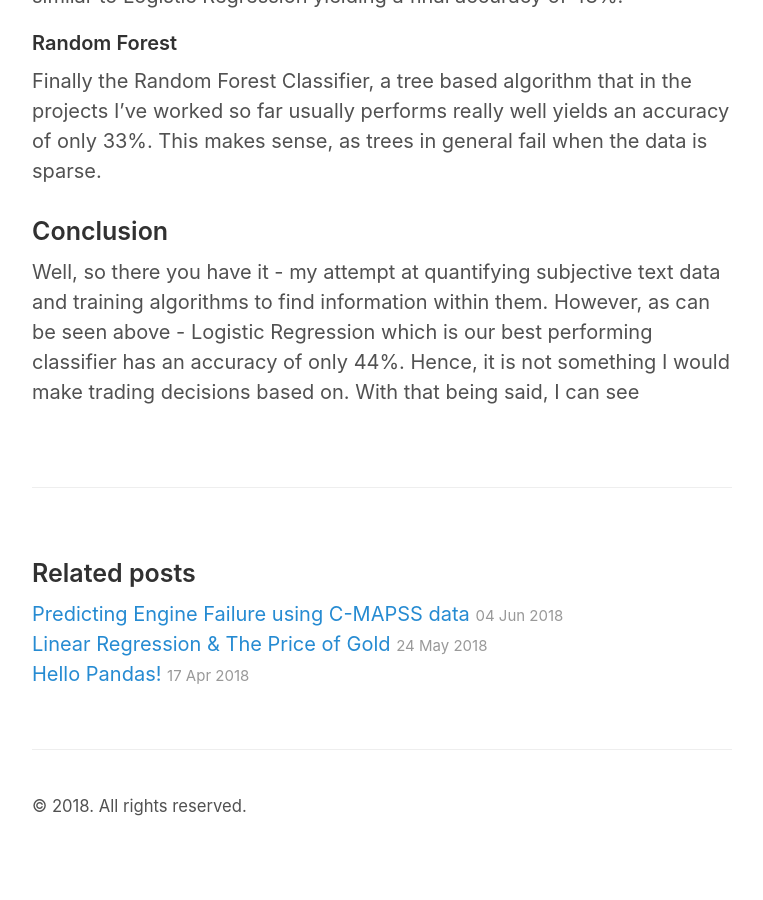
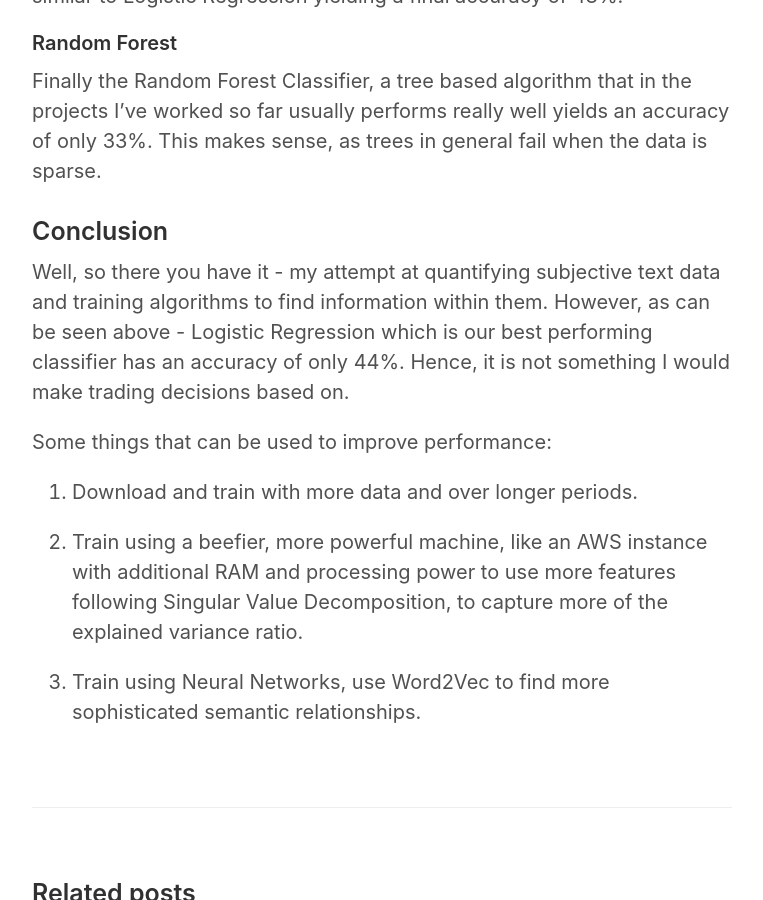
Before and after one commit to YajasD/yajasd.github.io, a Jekyll site: the page built from _posts/2018-06-20-Bullish-Bearish-or-Consolidation.md, in a window 1280 px wide and 900 px high, scrolled down 9750 px. Shown: the whole window, without its empty margins (258-1021 px from the left). Built offline with Jekyll 4.4.1, drawn with Linux system fonts in a browser that asks for light colours; before the commit the page ends 10610 px from its top, so only the background shows below that.

Commit message:
Added conclusion for project4 blog post.

```diff
--- a/_posts/2018-06-20-Bullish-Bearish-or-Consolidation.md
+++ b/_posts/2018-06-20-Bullish-Bearish-or-Consolidation.md
@@ -212,4 +212,12 @@ Finally the Random Forest Classifier, a tree based algorithm that in the project
 
 ### Conclusion
 
-Well, so there you have it - my attempt at quantifying subjective text data and training algorithms to find information within them. However, as can be seen above - Logistic Regression which is our best performing classifier has an accuracy of only 44%. Hence, it is not something I would make trading decisions based on. With that being said, I can see
+Well, so there you have it - my attempt at quantifying subjective text data and training algorithms to find information within them. However, as can be seen above - Logistic Regression which is our best performing classifier has an accuracy of only 44%. Hence, it is not something I would make trading decisions based on.
+
+Some things that can be used to improve performance:
+
+1. Download and train with more data and over longer periods.
+
+2. Train using a beefier, more powerful machine, like an AWS instance with additional RAM and processing power to use more features following Singular Value Decomposition, to capture more of the explained variance ratio.
+
+3. Train using Neural Networks, use Word2Vec to find more sophisticated semantic relationships.
```
